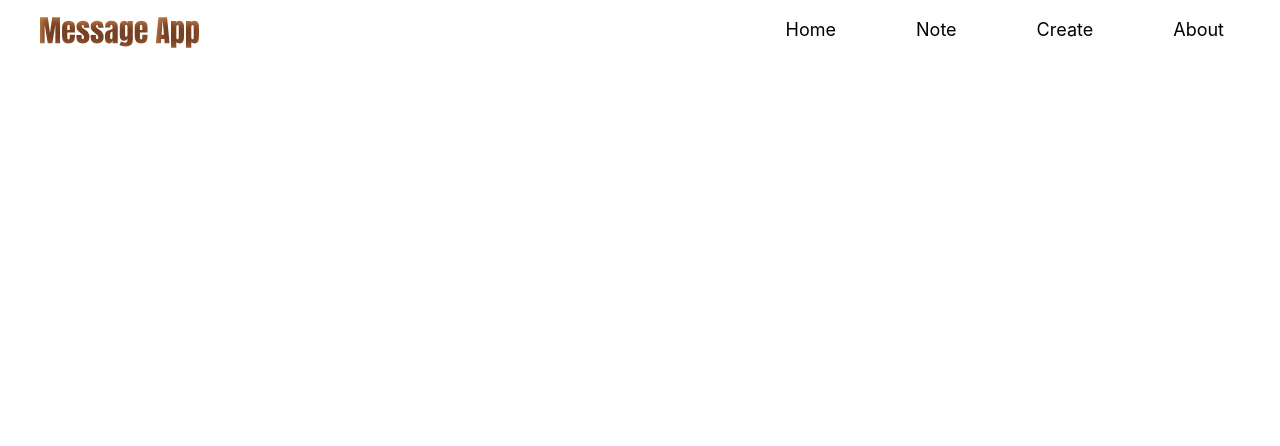
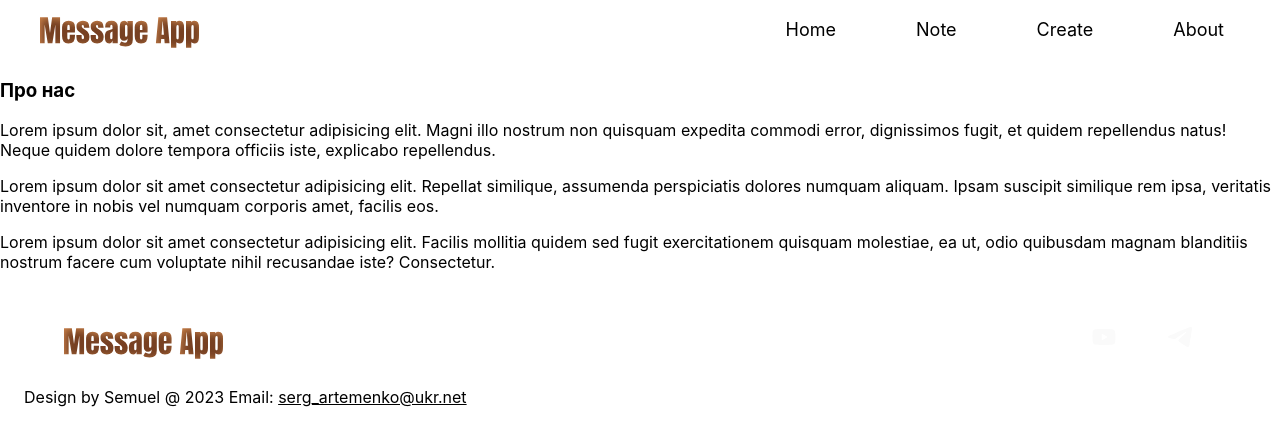
Before and after one commit to xSemuel/message-app, a React (Create React App) app: page /about in a window 1280 px wide. Shown: the top 446 px of the page. Built offline with nearby package versions, Linux system fonts and the light colour scheme.

Commit message:
feat: created Footer component

```diff
--- a/src/App.js
+++ b/src/App.js
@@ -1,5 +1,5 @@
 import { BrowserRouter, Routes, Route } from "react-router-dom";
-import { Header, Main } from './components'
+import { Header, Main, About, Footer } from './components'
 
 
 function App() {
@@ -8,8 +8,11 @@ function App() {
         <BrowserRouter>
           <Header />
           <Routes>
-            <Route path='/' element={<Main />} />
+            <Route exact path='/' element={<Main />} />
+            <Route path='/about' element={<About />} />
+
           </Routes>
+          <Footer />
         </BrowserRouter>
     </div>
   );
--- /dev/null
+++ b/src/components/about/About.js
@@ -0,0 +1,10 @@
+export function About() {
+    return (
+        <div>
+            <h3>Про нас</h3>
+            <p>Lorem ipsum dolor sit, amet consectetur adipisicing elit. Magni illo nostrum non quisquam expedita commodi error, dignissimos fugit, et quidem repellendus natus! Neque quidem dolore tempora officiis iste, explicabo repellendus.</p>
+            <p>Lorem ipsum dolor sit amet consectetur adipisicing elit. Repellat similique, assumenda perspiciatis dolores numquam aliquam. Ipsam suscipit similique rem ipsa, veritatis inventore in nobis vel numquam corporis amet, facilis eos.</p>
+            <p>Lorem ipsum dolor sit amet consectetur adipisicing elit. Facilis mollitia quidem sed fugit exercitationem quisquam molestiae, ea ut, odio quibusdam magnam blanditiis nostrum facere cum voluptate nihil recusandae iste? Consectetur.</p>
+        </div>
+    );
+}
--- /dev/null
+++ b/src/components/about/index.js
@@ -0,0 +1 @@
+export * from './About'
--- /dev/null
+++ b/src/components/footer/Footer.js
@@ -0,0 +1,33 @@
+import logo from "../../image/MessageApp_logo.svg"
+import tgLogo from "../../image/telegram.svg"
+import ytLogo from "../../image/youtube.svg"
+
+import styles from './Footer.module.css'
+
+const socialIconsList = [
+    { name: 'Youtube', imgLogo: ytLogo, alt: 'Youtube Message App' },
+    { name: 'Telegram', imgLogo: tgLogo, alt: 'Telegram Message App' },
+]
+
+export function Footer() {
+    return (
+        <footer className={styles.footer}>
+                <div className={styles.wrapper}>
+                    <div className={styles.social}>
+                        <img src={logo} alt="logo" />
+                        <div className={styles.socialIcons}>
+                            {socialIconsList.map(({ name, imgLogo, alt }) =>
+                                <a key={name} href="!#" className={styles.socialIcon}>
+                                    <img src={imgLogo} alt={alt} />
+                                </a>
+                            )}
+                        </div>
+                    </div>
+
+                    <div className={styles.copywrite}>
+                        Design by Semuel @ 2023  Email: <a href="!#">serg_artemenko@ukr.net</a>
+                    </div>
+                </div>
+        </footer>
+    );
+}
--- /dev/null
+++ b/src/components/footer/Footer.module.css
@@ -0,0 +1,50 @@
+
+.footer {
+    background-color: var(--color-bg-medium);
+    height: 130px;
+}
+
+.wrapper {
+    max-width: var(--layoud-width);
+    margin: 0 auto;
+    padding: 10px 24px 10px;
+}
+
+.social {
+    display: flex;
+    justify-content: space-between;
+    align-items: center;
+    margin-bottom: 5px;
+    padding-right: 50px;
+}
+
+.copywrite {
+    font-weight: 400;
+    font-size: 16px;
+    line-height: 150%;
+    color: var(--color-link-hover);
+}
+
+.copywrite a {
+    color: var(--color-link-hover);
+}
+
+.copywrite a:hover {
+    color: var(--color-text);
+}
+
+.socialIcons {
+    display: flex;
+    gap: 24px;
+}
+
+.socialIcon {
+    border: 1px solid var(--color-stroke);
+    border-radius: var(--border-8);
+    padding: 12px 14px;
+
+}
+
+.socialIcon:hover {
+    background-color: var(--color-link-hover);
+}
--- /dev/null
+++ b/src/components/footer/index.js
@@ -0,0 +1 @@
+export * from './Footer'
--- a/src/components/index.js
+++ b/src/components/index.js
@@ -1,2 +1,4 @@
 export * from './header'
 export * from './main'
+export * from './about'
+export * from './footer'
```
Also changed, not shown: src/image/telegram.svg (added), src/image/youtube.svg (added).
